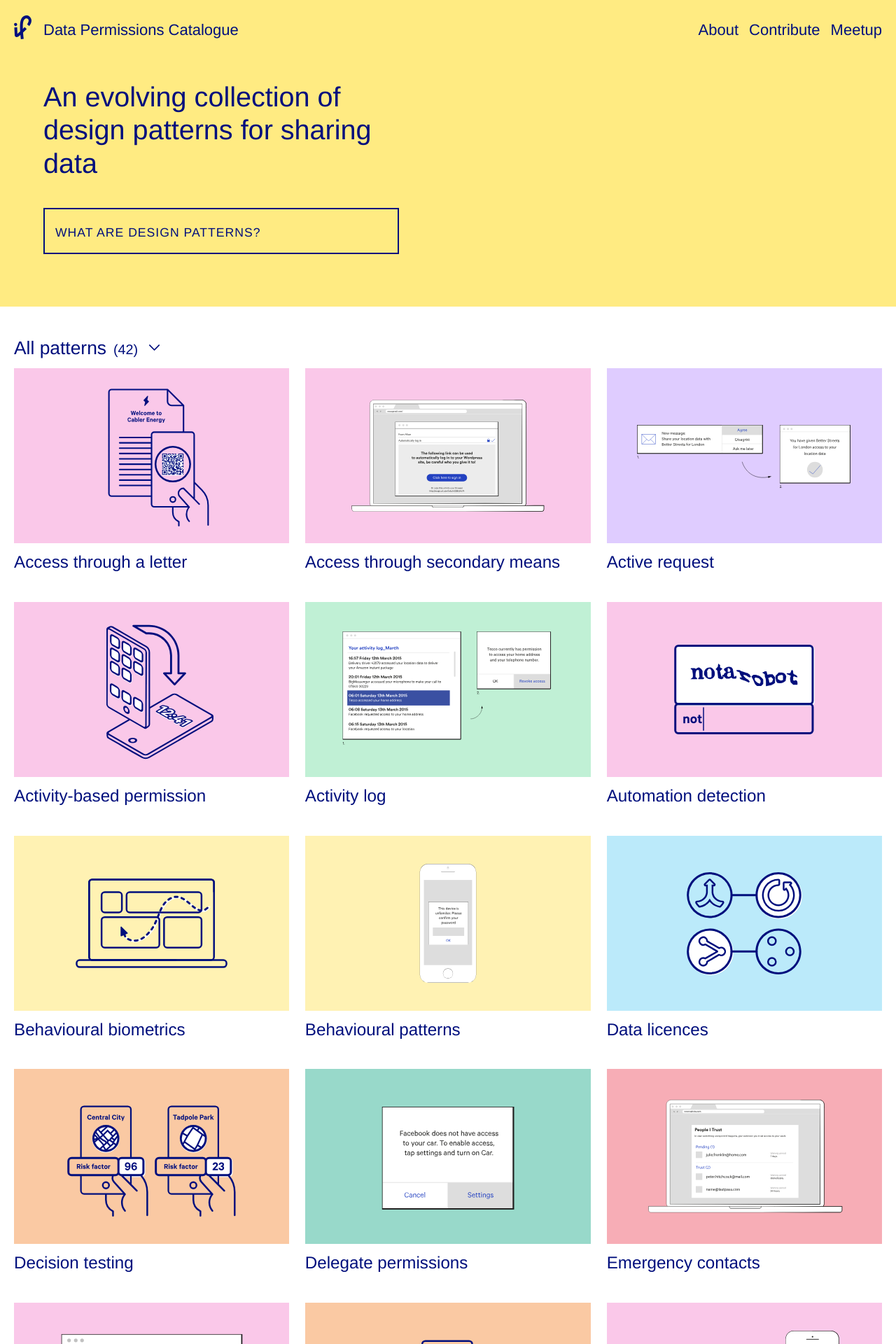
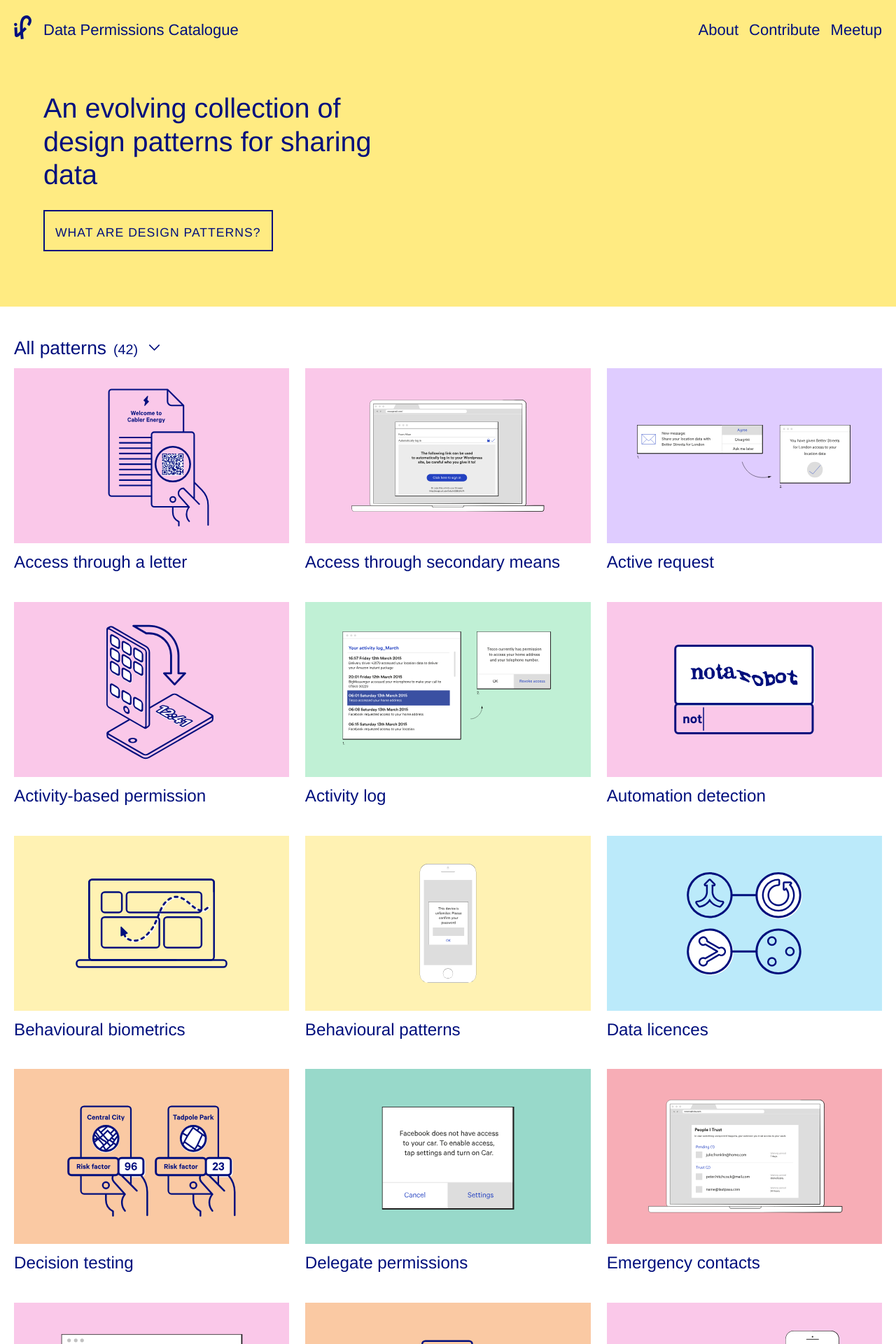
Before and after one commit to projectsbyif/data-permissions-catalogue, a Jekyll site: the page built from index.md, in a window 1280 px wide. Shown: the top 1920 px of the page at 70% size. Built offline with Jekyll 4.4.1, drawn with Linux system fonts in a browser that asks for light colours; nearby versions of some CDN libraries; some web fonts are replaced; comment, search, counter and statistics services are not loaded.

Commit message:
Changing main page button width on desktop and mobile.

```diff
--- a/_layouts/home.html
+++ b/_layouts/home.html
@@ -6,11 +6,11 @@ layout: default
 <div class="full-width-banner"></div>
 
 <div class="homepage-intro">
-    <div class="grid-y">
+    <div>
       <h1>An evolving collection of design patterns for sharing data</h1>
       <a href="/about" class="cta">What are design patterns?</a>
-      <noscript class="grid-y grid-padding-y">
-        <a href="/contribute" class="no-script-menu cta">How can I contribute?</a>
+      <noscript>
+        <a href="/contribute" class="first no-script-menu cta">How can I contribute?</a>
         <a href="https://trustanddesign.projectsbyif.com/" class="no-script-menu cta">Where can I learn more?</a>
       </noscript>
     </div>
--- a/assets/main.scss
+++ b/assets/main.scss
@@ -4,4 +4,3 @@
 
 @import "app";
 @import "typefaces";
-// @import "no-script"
--- a/assets/no-script.scss
+++ b/assets/no-script.scss
@@ -30,6 +30,15 @@
   }
   .no-script-menu {
     display: block;
+    width: auto;
+  }
+  .homepage-intro noscript a {
+    display: inline-block;
+    width: 256px;
+  }
+
+  .homepage-intro .first {
+    margin-top: 21px;
   }
   .cta {
     margin-bottom: 10px;
```
